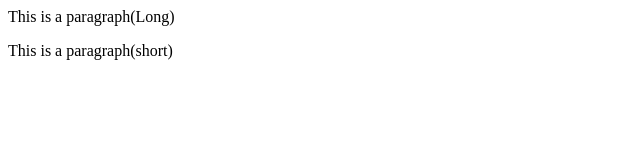
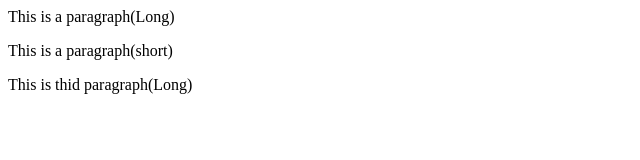
Before and after one commit to UsmanAli90/localrepo, a plain HTML site: page index.html in a window 1280 px wide. Shown: the whole page, without its empty margins (0-640 px from the left). Drawn offline with Linux system fonts and the light colour scheme.

Commit message:
Added a short word in main

```diff
--- a/index.html
+++ b/index.html
@@ -1,2 +1,3 @@
 <p>This is a paragraph(Long)</p>
 <p>This is a paragraph(short)</p>
+<p>This is thid paragraph(Long)</p>
```
